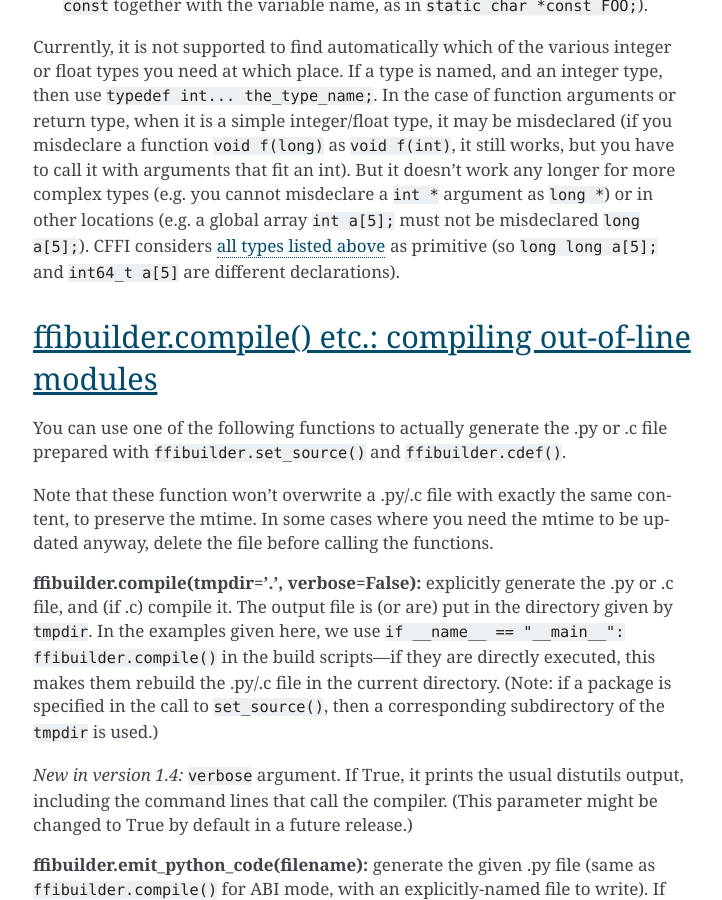
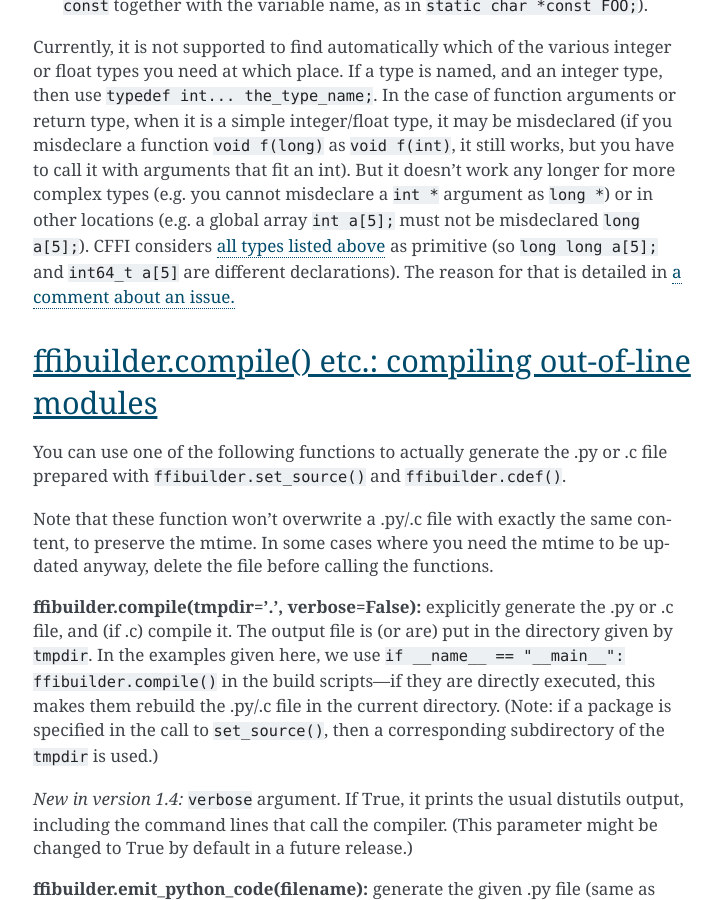
Before and after one commit to tharvik/cffi, a Sphinx documentation site: the page built from doc/source/cdef.rst, in a window 1280 px wide and 900 px high, scrolled down 9349 px. Shown: the whole window, without its empty margins (387-1109 px from the left). Built offline with Sphinx 7.4.7, drawn with Linux system fonts in a browser that asks for light colours.

Commit message:
Link to the issue's comment

```diff
--- a/doc/source/cdef.rst
+++ b/doc/source/cdef.rst
@@ -506,7 +506,10 @@ more complex types (e.g. you cannot misdeclare a ``int *`` argument as
 ``long *``) or in other locations (e.g. a global array ``int a[5];``
 must not be misdeclared ``long a[5];``).  CFFI considers `all types listed
 above`_ as primitive (so ``long long a[5];`` and ``int64_t a[5]`` are
-different declarations).
+different declarations).  The reason for that is detailed in `a comment
+about an issue.`__
+
+.. __: https://bitbucket.org/cffi/cffi/issues/265/cffi-doesnt-allow-creating-pointers-to#comment-28406958
 
 
 ffibuilder.compile() etc.: compiling out-of-line modules
```
